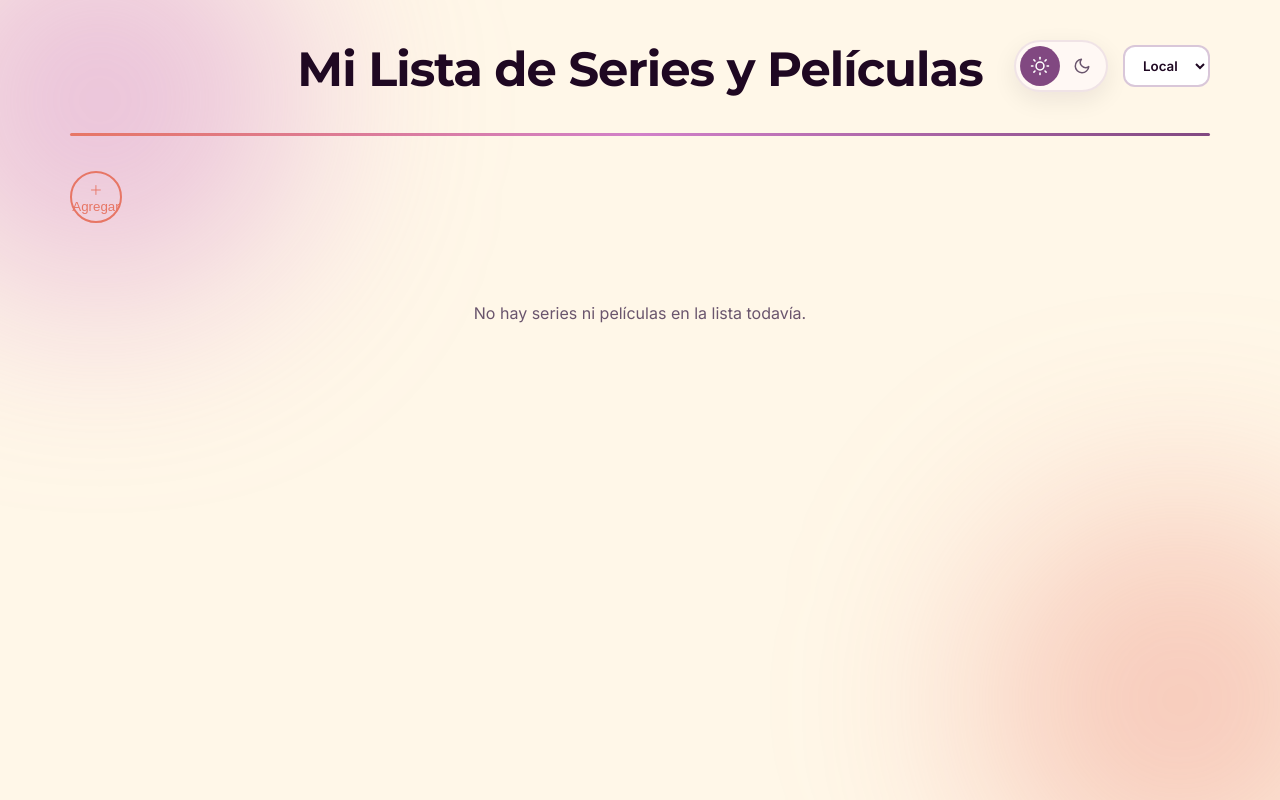
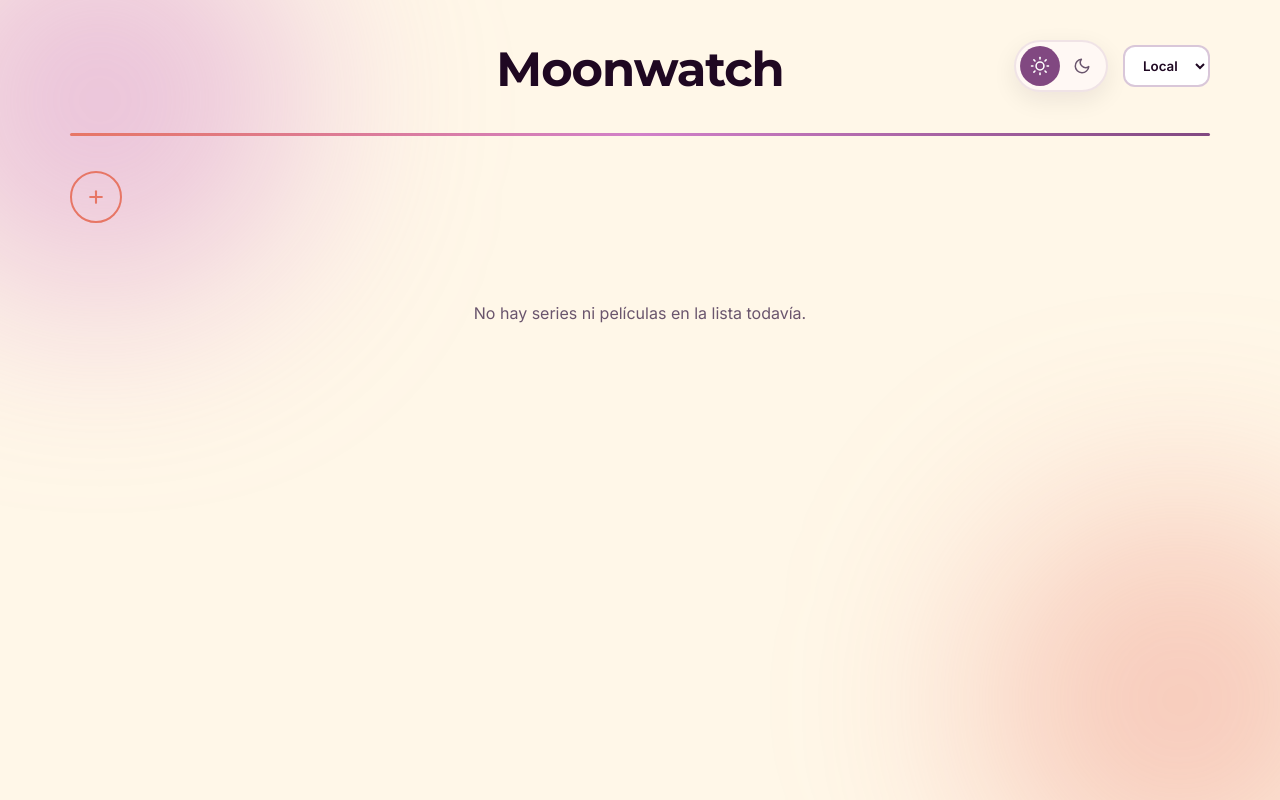
Before and after one commit to anaxmarcela/proyectoWeb2, a React (Vite) app in the folder frontend/: page / in a window 1280 px wide. Built offline with nearby package versions, Linux system fonts and the light colour scheme.

Commit message:
feat: renombrar sitio a Moonwatch

```diff
--- a/frontend/src/App.jsx
+++ b/frontend/src/App.jsx
@@ -52,7 +52,7 @@ function App() {
   return (
     <div>
       <div className="header">
-        <h1>Mi Lista de Series y Películas</h1>
+        <h1>Moonwatch</h1>
         <div className="top-controls">
           <div className="theme-toggle" onClick={toggleTema}>
             <span className={`toggle-option ${tema === 'claro' ? 'active' : ''}`}>
@@ -84,7 +84,14 @@ function App() {
       <div className="separator" />
 
       <button className="add-btn" onClick={() => setMostrarFormulario(!mostrarFormulario)}>
-        {mostrarFormulario ? '✕ Cerrar' : '＋ Agregar'}
+        {mostrarFormulario
+          ? <svg width="20" height="20" viewBox="0 0 24 24" fill="none" stroke="currentColor" strokeWidth="2.5" strokeLinecap="round">
+              <line x1="18" y1="6" x2="6" y2="18"/><line x1="6" y1="6" x2="18" y2="18"/>
+            </svg>
+          : <svg width="20" height="20" viewBox="0 0 24 24" fill="none" stroke="currentColor" strokeWidth="2.5" strokeLinecap="round">
+              <line x1="12" y1="5" x2="12" y2="19"/><line x1="5" y1="12" x2="19" y2="12"/>
+            </svg>
+        }
       </button>
 
       {mostrarFormulario && <FormularioItem onAgregar={agregarItem} inputRef={inputRef} />}
```
